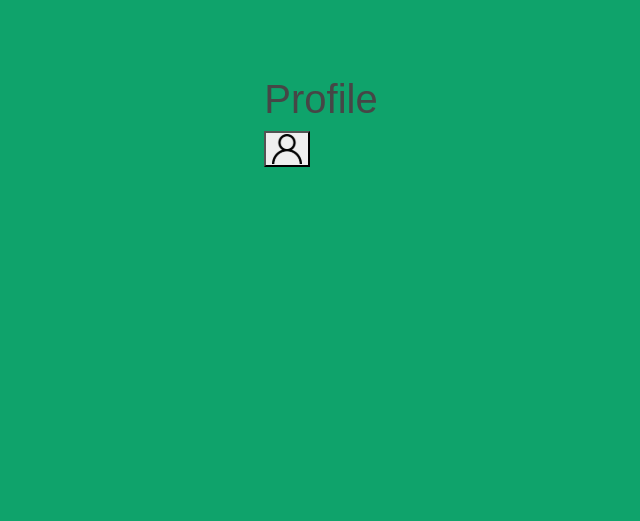
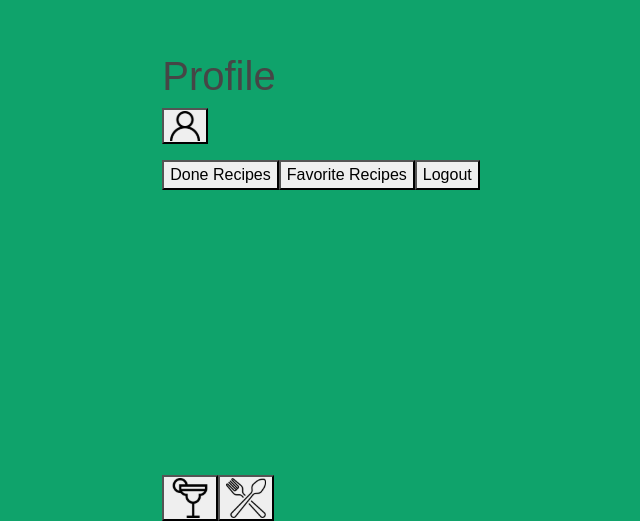
Before and after one commit to MarceloHcb/App-de-receitas, a React (Create React App) app: page /profile in a window 1280 px wide. Shown: the part 279-800 px from the top of the page, without its empty margins (319-959 px from the left). Built offline with nearby package versions, Linux system fonts and the light colour scheme.

Commit message:
requisitos de footer

```diff
--- a/src/App.js
+++ b/src/App.js
@@ -8,7 +8,7 @@ import Profile from './components/Profile';
 import FavoriteRecipes from './components/FavoritesRecipes';
 import DoneRecipes from './components/DoneRecipes';
 import RecipeInProgress from './components/RecipeInProgress';
-import Drinks from './pages/Drinks';
+import Drinks from './components/Drinks';
 import RecipeDetails from './components/RecipeDetails';
 import DrinksInProgress from './pages/DrinksInProgress';
 import DrinksDetails from './pages/DrinksDetails';
--- a/src/pages/Drinks.js
+++ b/src/components/Drinks.js
@@ -1,10 +1,12 @@
 import PropTypes from 'prop-types';
-import Header from '../components/Header';
+import Header from './Header';
+import Footer from './Footer';
 
 function Drinks({ match }) {
   return (
     <div>
       <Header name={ match.path } search />
+      <Footer />
     </div>
   );
 }
--- a/src/components/Footer.js
+++ b/src/components/Footer.js
@@ -0,0 +1,30 @@
+import React from 'react';
+import { useHistory } from 'react-router-dom';
+import drinkIcon from '../images/drinkIcon.svg';
+import mealIcon from '../images/mealIcon.svg';
+import '../css/footer.css';
+
+export default function Footer() {
+  const history = useHistory();
+  return (
+    <div
+      data-testid="footer"
+      className="footer"
+    >
+      <button onClick={ () => history.push('/drinks') }>
+        <img
+          data-testid="drinks-bottom-btn"
+          src={ drinkIcon }
+          alt="Drink"
+        />
+      </button>
+      <button onClick={ () => history.push('/meals') }>
+        <img
+          data-testid="meals-bottom-btn"
+          src={ mealIcon }
+          alt="Meal"
+        />
+      </button>
+    </div>
+  );
+}
--- a/src/components/Meals.js
+++ b/src/components/Meals.js
@@ -1,12 +1,13 @@
 import React from 'react';
 import PropTypes from 'prop-types';
 import Header from './Header';
+import Footer from './Footer';
 
 function Meals({ match }) {
   return (
     <div>
       <Header name={ match.path } search />
-
+      <Footer />
     </div>
   );
 }
--- a/src/components/Profile.js
+++ b/src/components/Profile.js
@@ -1,13 +1,30 @@
 import React from 'react';
-
+import { useHistory } from 'react-router-dom';
+import Footer from './Footer';
 import Header from './Header';
 
-function Profile() {
+export default function Profile() {
+  const history = useHistory();
   return (
     <div>
       <Header />
+      <p data-testid="profile-email" />
+      <button
+        type="button"
+        data-testid="profile-done-btn"
+        onClick={ () => history.push('/done-recipes') }
+      >
+        Done Recipes
+      </button>
+      <button
+        type="button"
+        data-testid="profile-favorite-btn"
+        onClick={ () => history.push('/favorite-recipes') }
+      >
+        Favorite Recipes
+      </button>
+      <button type="button" data-testid="profile-logout-btn">Logout</button>
+      <Footer />
     </div>
   );
 }
-
-export default Profile;
--- /dev/null
+++ b/src/css/footer.css
@@ -0,0 +1,4 @@
+.footer {
+    bottom: 0;
+    position: fixed;
+  }
```
